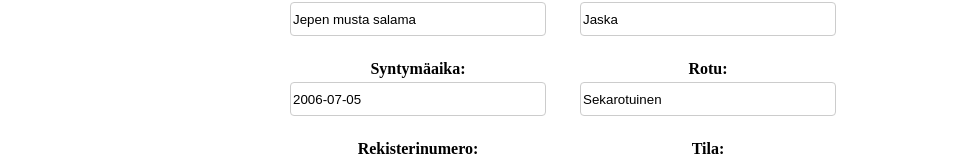
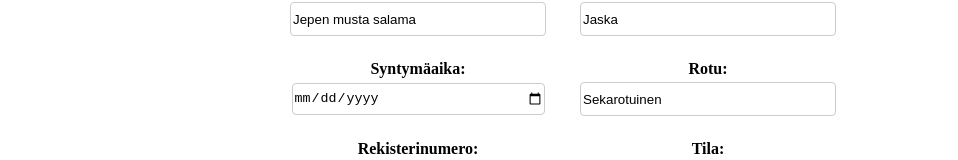
Before and after one commit to raumanm/ProjectHau, an Angular app in the folder frontend/angulartest-app/: page /addDog in a window 1280 px wide. Shown: the part 267-427 px from the top of the page, without its empty margins (77-1035 px from the left). Built offline with nearby package versions, Linux system fonts and the light colour scheme.

Commit message:
Make pages look more similar

```diff
--- a/frontend/angulartest-app/src/app/add-dog.component/add-dog-form.component.html
+++ b/frontend/angulartest-app/src/app/add-dog.component/add-dog-form.component.html
@@ -14,7 +14,7 @@
                 <th><label for="breed">Rotu:</label></th>
             </tr>
             <tr>
-                <th><input type="text" id="dateBirth" required placeholder="Syntym&#228;aika" [formControl]="myForm.controls['dateBirth']"></th>
+                <th><input type="date" data-date-inline-picker="true" id="dateBirth" required placeholder="Syntym&#228;aika" [formControl]="myForm.controls['dateBirth']"></th>
                 <th><input type="text" id="breed" required placeholder="Rotu" [formControl]="myForm.controls['breed']"></th>
             </tr>
 
--- a/frontend/angulartest-app/src/app/add-dog.component/add-dog.component.ts
+++ b/frontend/angulartest-app/src/app/add-dog.component/add-dog.component.ts
@@ -22,7 +22,7 @@ export class AddDogComponent  {
         this.myForm = fb.group({
         'nameFull': ['Jepen musta salama'],
         'nameNickname': ['Jaska'],
-        'dateBirth': ['2006-07-05'],
+        'dateBirth': [''],
         'breed': ['Sekarotuinen'],
         'registerNumber': ['6533TY'],
         'status': [''],
--- a/frontend/angulartest-app/src/app/add-user.component/add-user.component.html
+++ b/frontend/angulartest-app/src/app/add-user.component/add-user.component.html
@@ -5,7 +5,7 @@
                 <th><label for="username">K&#228;ytt&#228;j&#228;nimi:</label></th>
             </tr>
             <tr>
-                <th><select name="accessLevel" required [formControl]="myForm.controls['accessLevel']">
+                <th><select id ="accessLevel" name="accessLevel" required [formControl]="myForm.controls['accessLevel']">
                     <option value="1">Perusk&#228;ytt&#228;j&#228;</option>
                     <option value="2">Kohdevastaava</option>
                     <option value="3">Admin</option>
```
